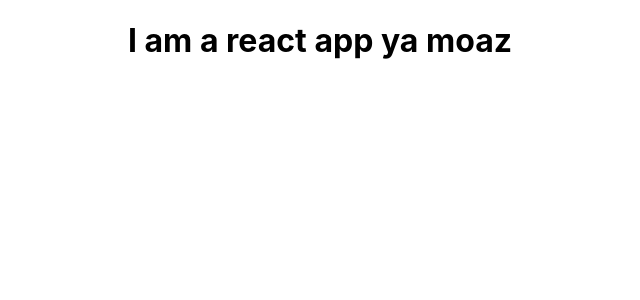
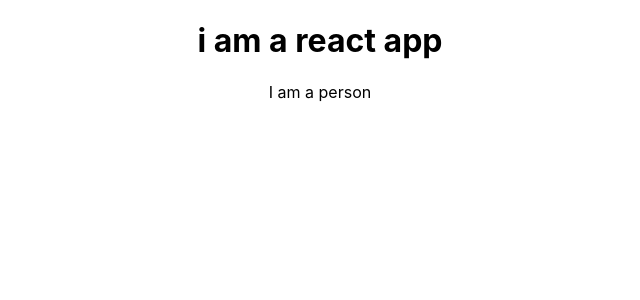
Before and after one commit to moazahmed132/react-course-udemy, a React (Create React App) app: page / in a window 1280 px wide. Shown: the top 300 px of the page, without its empty margins (320-960 px from the left). Built offline with nearby package versions, Linux system fonts and the light colour scheme.

Commit message:
create a new functional component

```diff
--- a/src/App.js
+++ b/src/App.js
@@ -1,13 +1,15 @@
 import React from 'react';
 import './App.css';
+import Person from './Person/Person'
 
 function App() {
-    /* return (
+    return (
         <div className="App" >
             <h1 > i am a react app </h1>
+            <Person />
         </div >
-    ); */
-    return React.createElement('div', { className: 'App' }, React.createElement('h1', null, 'I am a react app ya moaz'));
+    );
+    /* return React.createElement('div', { className: 'App' }, React.createElement('h1', null, 'I am a react app ya moaz')); */
 }
 
 export default App;
--- /dev/null
+++ b/src/Person/Person.js
@@ -0,0 +1,11 @@
+import React from 'react'
+
+const Person = () => {
+  return (
+    <div>
+      <p>I am a person </p>
+    </div>
+  )
+}
+
+export default Person;
```
